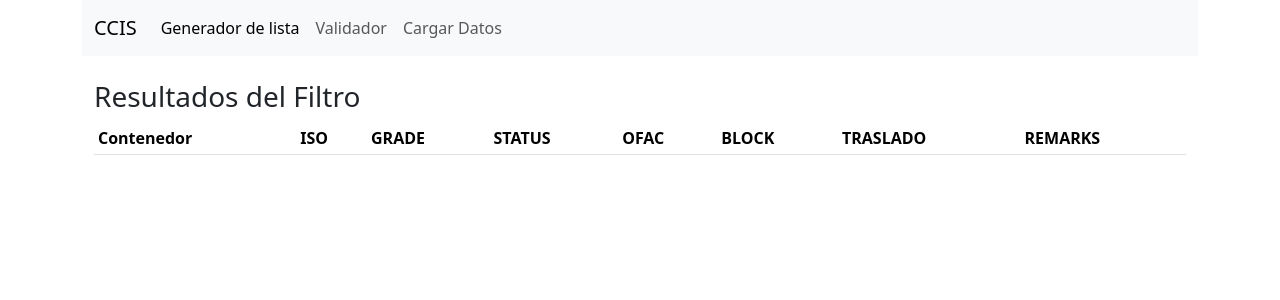
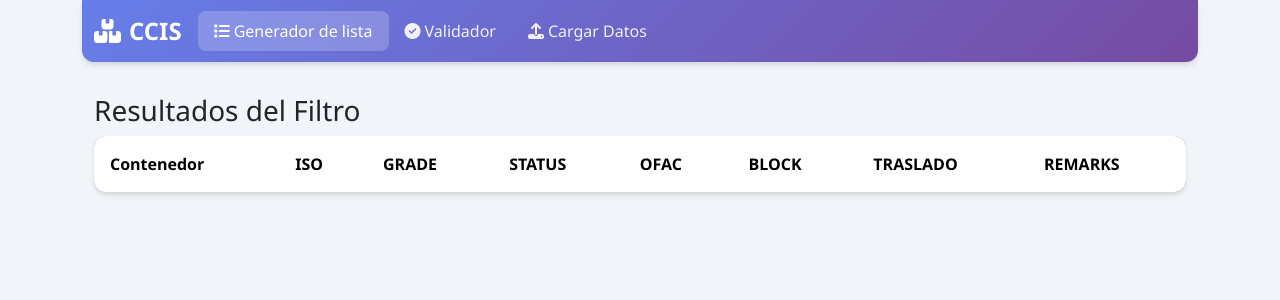
Before and after one commit to camacho999/listador_ccis, a Flask app: page /filtro in a window 1280 px wide. Shown: the top 300 px of the page. Run offline with Flask 3, Linux system fonts and the light colour scheme; lists and menus that the app fills with data are empty.

Commit message:
Add container search functionality with modern UX design and counter
- Added /generar/buscar/<container_no> route in app/routes.py to enable individual container search with partial matching and JSON response including container details and count
- Updated base.html template with comprehensive modern CSS styling including gradient backgrounds, card shadows, hover effects, and responsive design elements
- Implemented search container section in base.html with dedicated styling for search input and results display
- Added counter badge styling in base.html to display number of containers found during searches
- Modified .gitignore to refine ignored file patterns and remove redundant entries while maintaining comprehensive coverage

```diff
--- a/app/routes.py
+++ b/app/routes.py
@@ -125,6 +125,32 @@ def generar_filtrar():
 
 
 @main_bp.route('/cargar')
+
+@main_bp.route('/generar/buscar/<container_no>')
+def buscar_contenedor(container_no):
+    """Buscar un contenedor específico por número."""
+    # Buscar contenedores que coincidan parcial o exactamente con el número proporcionado
+    search_term = f"%{container_no}%"
+    query = Contenedor.query.filter(Contenedor.containerNo.like(search_term))
+
+    # Ejecutar consulta
+    containers = query.all()
+
+    # Preparar respuesta JSON
+    result = []
+    for c in containers:
+        result.append({
+            'containerNo': c.containerNo,
+            'iso': c.iso,
+            'grado': c.grado,
+            'status': c.status,
+            'ofacc': c.ofacc,
+            'block': c.block,
+            'traslado': c.traslado,
+            'remark': c.remark or ''
+        })
+
+    return {'containers': result, 'count': len(result)}
 def cargar():
     """Página para carga de archivos."""
     return render_template('carga.html')
--- a/templates/base.html
+++ b/templates/base.html
@@ -10,26 +10,216 @@
     <link rel="stylesheet" href="https://cdnjs.cloudflare.com/ajax/libs/font-awesome/6.4.0/css/all.min.css">
     <link rel="stylesheet" type="text/css" href="{{url_for('static', filename='css/main.css')}}">
 <title>Listador</title>
+<style>
+:root {
+--primary-color: #4f46e5;
+--primary-hover: #4338ca;
+--secondary-color: #64748b;
+--success-color: #10b981;
+--background-gradient: linear-gradient(135deg, #667eea 0%, #764ba2 100%);
+--card-shadow: 0 4px 6px -1px rgba(0, 0, 0, 0.1), 0 2px 4px -1px rgba(0, 0, 0, 0.06);
+--card-shadow-hover: 0 10px 15px -3px rgba(0, 0, 0, 0.1), 0 4px 6px -2px rgba(0, 0, 0, 0.05);
+}
+
+body {
+background-color: #f1f5f9;
+font-family: 'Segoe UI', system-ui, -apple-system, sans-serif;
+}
+
+.navbar {
+background: var(--background-gradient) !important;
+box-shadow: var(--card-shadow);
+border-radius: 0 0 12px 12px;
+margin-bottom: 2rem;
+}
+
+.navbar-brand {
+font-weight: 700;
+font-size: 1.5rem;
+color: white !important;
+}
+
+.nav-link {
+color: rgba(255, 255, 255, 0.9) !important;
+font-weight: 500;
+transition: all 0.3s ease;
+border-radius: 8px;
+padding: 0.5rem 1rem !important;
+}
+
+.nav-link:hover {
+background-color: rgba(255, 255, 255, 0.1);
+color: white !important;
+}
+
+.nav-link.active {
+background-color: rgba(255, 255, 255, 0.2);
+color: white !important;
+}
+
+.card {
+border: none;
+border-radius: 12px;
+box-shadow: var(--card-shadow);
+background: white;
+transition: all 0.3s ease;
+}
+
+.card:hover {
+box-shadow: var(--card-shadow-hover);
+}
+
+.btn-primary {
+background: var(--primary-color);
+border: none;
+border-radius: 8px;
+padding: 0.5rem 1.5rem;
+font-weight: 600;
+transition: all 0.3s ease;
+}
+
+.btn-primary:hover {
+background: var(--primary-hover);
+transform: translateY(-2px);
+box-shadow: 0 4px 12px rgba(79, 70, 229, 0.4);
+}
+
+.form-control {
+border-radius: 8px;
+border: 2px solid #e2e8f0;
+padding: 0.625rem 1rem;
+transition: all 0.3s ease;
+}
+
+.form-control:focus {
+border-color: var(--primary-color);
+box-shadow: 0 0 0 3px rgba(79, 70, 229, 0.1);
+}
+
+.input-group-text {
+background: #f8fafc;
+border: 2px solid #e2e8f0;
+border-radius: 8px 0 0 8px;
+font-weight: 600;
+color: var(--secondary-color);
+}
+
+.table {
+background: white;
+border-radius: 12px;
+overflow: hidden;
+box-shadow: var(--card-shadow);
+}
+
+.table thead {
+background: var(--background-gradient);
+color: white;
+}
+
+.table thead th {
+border: none;
+font-weight: 600;
+padding: 1rem;
+}
+
+.table tbody tr {
+transition: all 0.2s ease;
+}
+
+.table tbody tr:hover {
+background-color: #f8fafc;
+transform: scale(1.005);
+}
+
+.badge {
+padding: 0.35rem 0.75rem;
+border-radius: 6px;
+font-weight: 600;
+}
+
+.form-check-input:checked {
+background-color: var(--primary-color);
+border-color: var(--primary-color);
+}
+
+.filter-section {
+background: white;
+border-radius: 12px;
+padding: 1.5rem;
+box-shadow: var(--card-shadow);
+margin-bottom: 1.5rem;
+}
+
+.filter-title {
+font-weight: 700;
+color: #1e293b;
+margin-bottom: 1rem;
+display: flex;
+align-items: center;
+gap: 0.5rem;
+}
+
+.counter-badge {
+background: var(--background-gradient);
+color: white;
+padding: 0.5rem 1rem;
+border-radius: 8px;
+font-weight: 600;
+display: inline-flex;
+align-items: center;
+gap: 0.5rem;
+}
+
+.search-container {
+background: white;
+border-radius: 12px;
+padding: 1rem 1.5rem;
+box-shadow: var(--card-shadow);
+margin-bottom: 1.5rem;
+}
+
+.loading {
+display: inline-flex;
+align-items: center;
+gap: 0.5rem;
+color: var(--primary-color);
+font-weight: 600;
+}
+
+.loading::before {
+content: '';
+width: 20px;
+height: 20px;
+border: 3px solid #e2e8f0;
+border-top-color: var(--primary-color);
+border-radius: 50%;
+animation: spin 1s linear infinite;
+}
+
+@keyframes spin {
+to { transform: rotate(360deg); }
+}
+</style>
 </head>
 <body>
 <div class="container">
 <nav class="navbar navbar-expand-lg bg-body-tertiary">
  <div class="container-fluid">
-	  		  <a class="navbar-brand" href="/">CCIS</a>
+ <a class="navbar-brand" href="/"><i class="fas fa-boxes me-2"></i>CCIS</a>
  <button class="navbar-toggler" type="button" data-bs-toggle="collapse" data-bs-target="#navbarNav" aria-controls="navbarNav" aria-expanded="false" aria-label="Toggle navigation">
  <span class="navbar-toggler-icon"></span>
  </button>
  <div class="collapse navbar-collapse" id="navbarNav">
  <ul class="navbar-nav">
        <li class="nav-item">
-	  		        <a class="nav-link active" aria-current="page" href="/generar">Generador de lista</a>
+         <a class="nav-link active" aria-current="page" href="/generar"><i class="fas fa-list me-1"></i>Generador de lista</a>
        </li>
        <li class="nav-item">
-	  		        <a class="nav-link" href="#">Validador</a>
+         <a class="nav-link" href="#"><i class="fas fa-check-circle me-1"></i>Validador</a>
        </li>
 
        <li class="nav-item">
-	  		        <a class="nav-link" href="/cargar" aria-current="page">Cargar Datos</a>
+         <a class="nav-link" href="/cargar" aria-current="page"><i class="fas fa-upload me-1"></i>Cargar Datos</a>
        </li>
     </ul>
  </div>
```
Also changed, not shown: 1 other file. Lines whose indentation alone changed are shown as unchanged.
